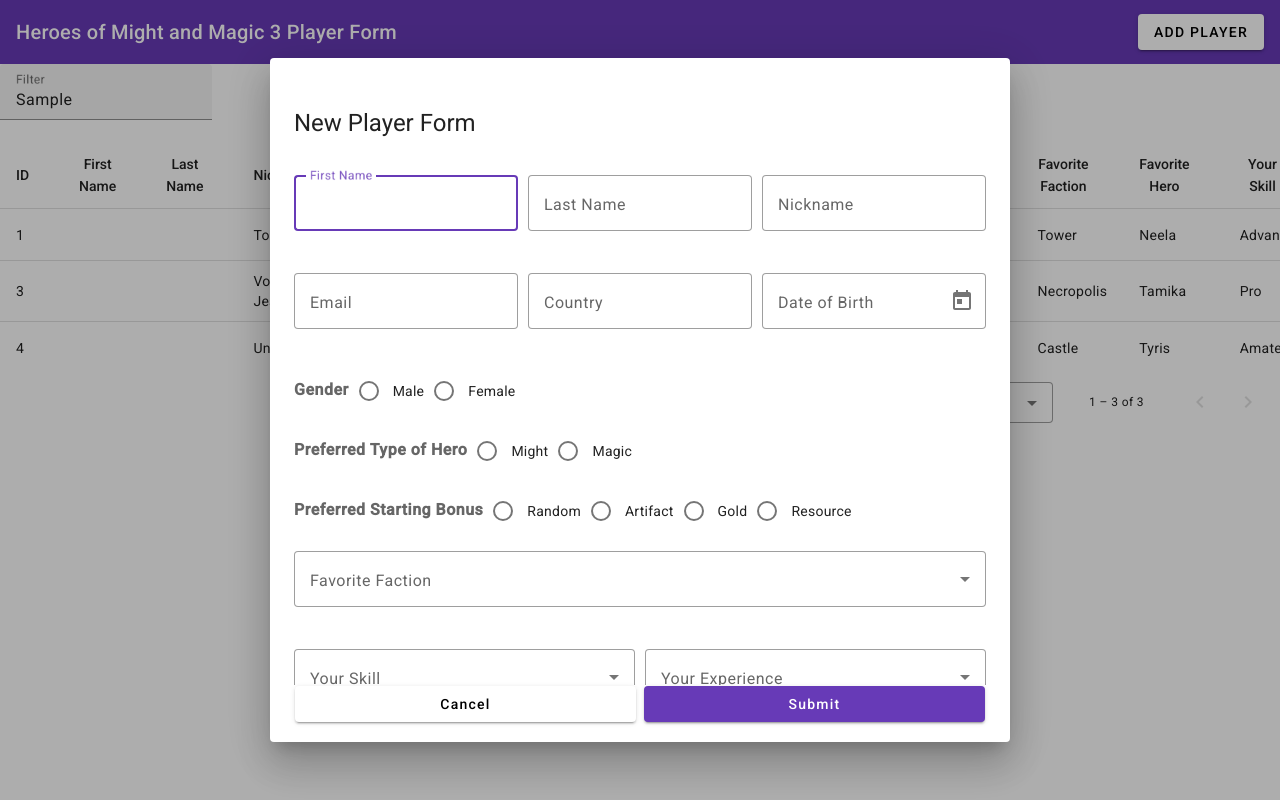
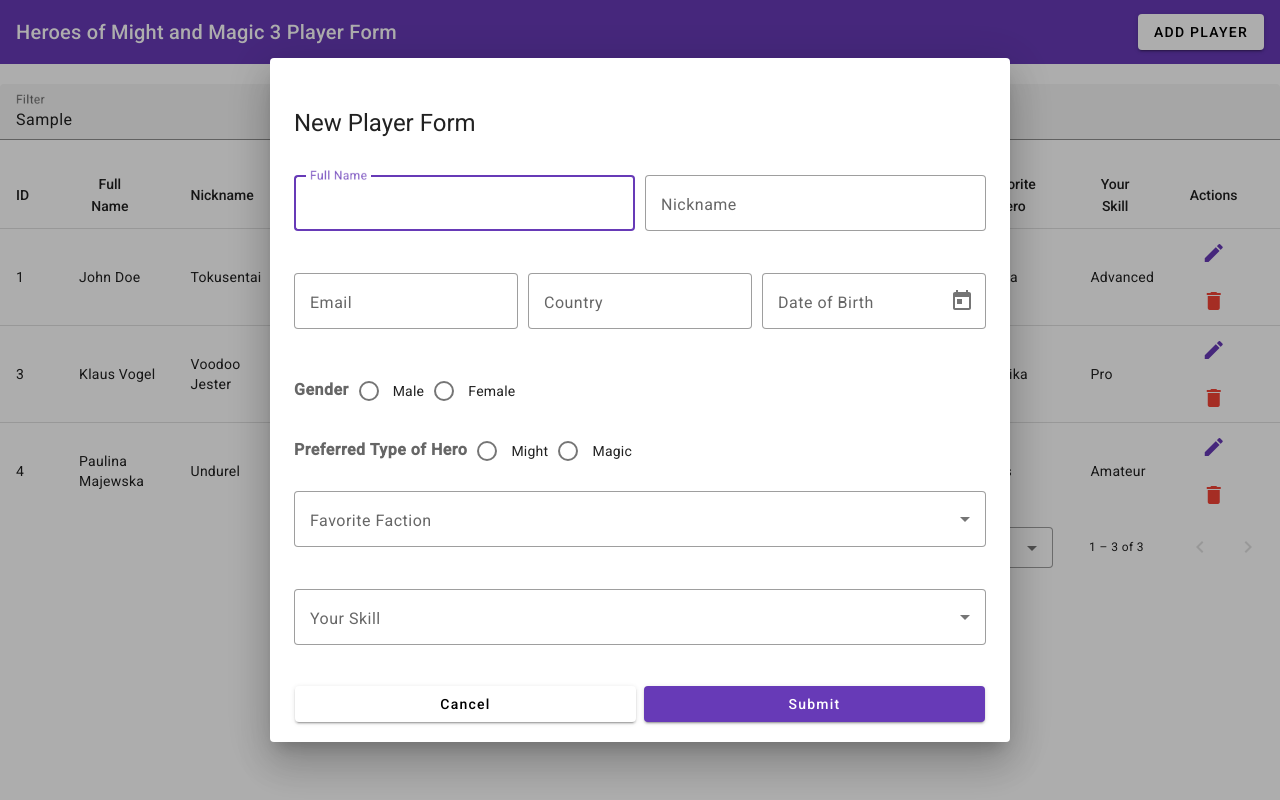
Before and after one commit to mmaksimowicz91/homm3-crud, an Angular app in the folder homm3-crud-app/: page / in a window 1280 px wide. Both pictures are taken after typing "Sample" into the empty fields and a click on the button "ADD PLAYER". Built offline with nearby package versions, Linux system fonts and the light colour scheme; data requests are answered from the project's data file.

Commit message:
feat: funcionality on buttons, add snackbar

```diff
--- a/homm3-crud-app/src/app/app.component.html
+++ b/homm3-crud-app/src/app/app.component.html
@@ -3,10 +3,15 @@
   <span class="example-spacer"></span>
   <button mat-raised-button (click)="openPlayerForm()">ADD PLAYER</button>
 </mat-toolbar>
-
+<div class="main-body">
   <mat-form-field>
     <mat-label>Filter</mat-label>
-  <input matInput (keyup)="applyFilter($event)" placeholder="Ex. Mia" #input />
+    <input
+      matInput
+      (keyup)="applyFilter($event)"
+      placeholder="Ex. Mia"
+      #input
+    />
   </mat-form-field>
 
   <div class="table-container">
@@ -16,14 +21,9 @@
         <td mat-cell *matCellDef="let row">{{ row.id }}</td>
       </ng-container>
 
-    <ng-container matColumnDef="firstName">
-      <th mat-header-cell *matHeaderCellDef mat-sort-header>First Name</th>
-      <td mat-cell *matCellDef="let row">{{ row.firstName }}</td>
-    </ng-container>
-
-    <ng-container matColumnDef="lastName">
-      <th mat-header-cell *matHeaderCellDef mat-sort-header>Last Name</th>
-      <td mat-cell *matCellDef="let row">{{ row.lastName }}</td>
+      <ng-container matColumnDef="fullName">
+        <th mat-header-cell *matHeaderCellDef mat-sort-header>Full Name</th>
+        <td mat-cell *matCellDef="let row">{{ row.fullName }}</td>
       </ng-container>
 
       <ng-container matColumnDef="nickname">
@@ -42,7 +42,7 @@
       </ng-container>
 
       <ng-container matColumnDef="dateOfBirth">
-      <th mat-header-cell *matHeaderCellDef mat-sort-header>Date of Birth</th>
+        <th mat-header-cell *matHeaderCellDef mat-sort-header>Birth</th>
         <td mat-cell *matCellDef="let row">
           {{ row.dateOfBirth | date }}
         </td>
@@ -54,17 +54,8 @@
       </ng-container>
 
       <ng-container matColumnDef="preferredTypeOfHero">
-      <th mat-header-cell *matHeaderCellDef mat-sort-header>
-        Preferred Type of Hero
-      </th>
+        <th mat-header-cell *matHeaderCellDef mat-sort-header>Type of Hero</th>
         <td mat-cell *matCellDef="let row">{{ row.preferredTypeOfHero }}</td>
-    </ng-container>
-
-    <ng-container matColumnDef="preferredStartingBonus">
-      <th mat-header-cell *matHeaderCellDef mat-sort-header>
-        Preferred Starting Bonus
-      </th>
-      <td mat-cell *matCellDef="let row">{{ row.preferredStartingBonus }}</td>
       </ng-container>
 
       <ng-container matColumnDef="favoriteFaction">
@@ -84,9 +75,16 @@
         <td mat-cell *matCellDef="let row">{{ row.yourSkill }}</td>
       </ng-container>
 
-    <ng-container matColumnDef="yourExperience">
-      <th mat-header-cell *matHeaderCellDef mat-sort-header>Your Experience</th>
-      <td mat-cell *matCellDef="let row">{{ row.yourExperience }}</td>
+      <ng-container matColumnDef="action">
+        <th mat-header-cell *matHeaderCellDef mat-sort-header>Actions</th>
+        <td mat-cell *matCellDef="let row">
+          <button mat-icon-button color="primary" (click)="editPlayerForm(row)">
+            <mat-icon>edit</mat-icon>
+          </button>
+          <button mat-icon-button color="warn" (click)="deletePlayer(row.id)">
+            <mat-icon>delete</mat-icon>
+          </button>
+        </td>
       </ng-container>
 
       <tr mat-header-row *matHeaderRowDef="displayedColumns"></tr>
@@ -104,3 +102,4 @@
       aria-label="Select page of users"
     ></mat-paginator>
   </div>
+</div>
--- a/homm3-crud-app/src/app/app.component.scss
+++ b/homm3-crud-app/src/app/app.component.scss
@@ -1,3 +1,12 @@
 .example-spacer {
   flex: 1 1 auto;
 }
+
+.main-body {
+  padding-top: 20px;
+  margin: 0 auto;
+  width: 100%;
+  mat-form-field {
+    width: 100%;
+  }
+}
--- a/homm3-crud-app/src/app/app.component.ts
+++ b/homm3-crud-app/src/app/app.component.ts
@@ -5,6 +5,7 @@
 import { MatPaginator } from '@angular/material/paginator';
 import { MatSort } from '@angular/material/sort';
 import { MatTableDataSource } from '@angular/material/table';
+import { CoreService } from './core/core.service';
 
 @Component({
   selector: 'app-root',
@@ -14,19 +15,17 @@
 export class AppComponent implements OnInit {
   displayedColumns: string[] = [
     'id',
-    'firstName',
-    'lastName',
+    'fullName',
     'nickname',
     'email',
     'country',
     'dateOfBirth',
     'gender',
     'preferredTypeOfHero',
-    'preferredStartingBonus',
     'favoriteFaction',
     'favoriteHero',
     'yourSkill',
-    'yourExperience',
+    'action',
   ];
   dataSource!: MatTableDataSource<any>;
 
@@ -35,7 +34,8 @@
 
   constructor(
     private dialog: MatDialog,
-    private playersService: PlayersService
+    private playersService: PlayersService,
+    private coreService: CoreService
   ) {}
 
   ngOnInit(): void {
@@ -43,7 +43,14 @@
   }
 
   openPlayerForm() {
-    this.dialog.open(PlayerAddEditComponent);
+    const dialogRef = this.dialog.open(PlayerAddEditComponent);
+    dialogRef.afterClosed().subscribe({
+      next: (val) => {
+        if (val) {
+          this.getPlayersList();
+        }
+      },
+    });
   }
 
   getPlayersList() {
@@ -67,4 +74,26 @@
       this.dataSource.paginator.firstPage();
     }
   }
+
+  deletePlayer(id: number) {
+    this.playersService.deletePlayer(id).subscribe({
+      next: (res) => {
+        this.coreService.openSnackBar('Player deleted!');
+        this.getPlayersList();
+      },
+    });
+  }
+
+  editPlayerForm(data: any) {
+    const dialogRef = this.dialog.open(PlayerAddEditComponent, {
+      data,
+    });
+    dialogRef.afterClosed().subscribe({
+      next: (val) => {
+        if (val) {
+          this.getPlayersList();
+        }
+      },
+    });
+  }
 }
--- a/homm3-crud-app/src/app/app.module.ts
+++ b/homm3-crud-app/src/app/app.module.ts
@@ -18,6 +18,7 @@
 import { MatTableModule } from '@angular/material/table';
 import { MatPaginatorModule } from '@angular/material/paginator';
 import { MatSortModule } from '@angular/material/sort';
+import { MatSnackBarModule } from '@angular/material/snack-bar';
 
 import { ReactiveFormsModule } from '@angular/forms';
 
@@ -46,6 +47,7 @@
     FormsModule,
     ReactiveFormsModule,
     HttpClientModule,
+    MatSnackBarModule,
   ],
   providers: [],
   bootstrap: [AppComponent],
--- /dev/null
+++ b/homm3-crud-app/src/app/core/core.service.ts
@@ -0,0 +1,17 @@
+import { Injectable } from '@angular/core';
+import { MatSnackBar } from '@angular/material/snack-bar';
+
+@Injectable({
+  providedIn: 'root',
+})
+export class CoreService {
+  constructor(private snackBar: MatSnackBar) {}
+
+  openSnackBar(message: string, action: string = 'Ok') {
+    this.snackBar.open(message, action, {
+      duration: 5000,
+      verticalPosition: 'top',
+      horizontalPosition: 'right',
+    });
+  }
+}
--- a/homm3-crud-app/src/app/player-add-edit/player-add-edit.component.html
+++ b/homm3-crud-app/src/app/player-add-edit/player-add-edit.component.html
@@ -5,21 +5,12 @@
   <div mat-dialog-content class="content">
     <div class="row">
       <mat-form-field appearance="outline">
-        <mat-label>First Name</mat-label>
+        <mat-label>Full Name</mat-label>
         <input
           matInput
           type="text"
-          placeholder="Ex. Anakin"
-          formControlName="firstName"
-        />
-      </mat-form-field>
-      <mat-form-field appearance="outline">
-        <mat-label>Last Name</mat-label>
-        <input
-          matInput
-          type="text"
-          placeholder="Ex. Skywalker"
-          formControlName="lastName"
+          placeholder="Ex. Anakin Skywalker"
+          formControlName="fullName"
         />
       </mat-form-field>
       <mat-form-field appearance="outline">
@@ -80,18 +71,6 @@
       </mat-radio-group>
     </div>
     <div class="row">
-      <mat-radio-group
-        aria-label="Select an option"
-        formControlName="preferredStartingBonus"
-      >
-        <mat-label><b>Preferred Starting Bonus</b></mat-label>
-        <mat-radio-button value="random">Random</mat-radio-button>
-        <mat-radio-button value="artifact">Artifact</mat-radio-button>
-        <mat-radio-button value="gold">Gold</mat-radio-button>
-        <mat-radio-button value="resource">Resource</mat-radio-button>
-      </mat-radio-group>
-    </div>
-    <div class="row">
       <mat-form-field appearance="outline">
         <mat-label>Favorite Faction</mat-label>
         <mat-select
@@ -131,21 +110,14 @@
           </mat-option>
         </mat-select>
       </mat-form-field>
-      <mat-form-field appearance="outline">
-        <mat-label>Your Experience</mat-label>
-        <mat-select formControlName="yourExperience">
-          <mat-option value="0-1">0-1 year</mat-option>
-          <mat-option value="1-2">1-2 years</mat-option>
-          <mat-option value="2-4">2-4 years</mat-option>
-          <mat-option value="4-8">4-8 years</mat-option>
-          <mat-option value="8-12">8-12 years</mat-option>
-          <mat-option value="12+">12+ years</mat-option>
-        </mat-select>
-      </mat-form-field>
     </div>
   </div>
   <div mat-dialog-actions class="action">
-    <button mat-raised-button>Cancel</button>
-    <button mat-raised-button color="primary" type="submit">Submit</button>
+    <button mat-raised-button type="button" mat-dialog-close="false">
+      Cancel
+    </button>
+    <button mat-raised-button color="primary" type="submit">
+      {{ data ? "Update" : "Submit" }}
+    </button>
   </div>
 </form>
--- a/homm3-crud-app/src/app/player-add-edit/player-add-edit.component.ts
+++ b/homm3-crud-app/src/app/player-add-edit/player-add-edit.component.ts
@@ -1,7 +1,8 @@
-import { Component } from '@angular/core';
+import { Component, Inject, OnInit } from '@angular/core';
 import { FormBuilder, FormGroup } from '@angular/forms';
 import { PlayersService } from '../services/players.service';
-import { DialogRef } from '@angular/cdk/dialog';
+import { MAT_DIALOG_DATA, MatDialogRef } from '@angular/material/dialog';
+import { CoreService } from '../core/core.service';
 
 interface HeroData {
   [key: string]: string[];
@@ -12,28 +13,32 @@
   templateUrl: './player-add-edit.component.html',
   styleUrls: ['./player-add-edit.component.scss'],
 })
-export class PlayerAddEditComponent {
+export class PlayerAddEditComponent implements OnInit {
   constructor(
     private fb: FormBuilder,
     private playersService: PlayersService,
-    private dialogRef: DialogRef<PlayerAddEditComponent>
+    private dialogRef: MatDialogRef<PlayerAddEditComponent>,
+    private coreService: CoreService,
+    @Inject(MAT_DIALOG_DATA) public data: any
   ) {
     this.playerForm = this.fb.group({
-      firstName: '',
-      lastName: '',
+      fullName: '',
       nickname: '',
       email: '',
       country: '',
       dateOfBirth: '',
       gender: '',
       preferredTypeOfHero: '',
-      preferredStartingBonus: '',
       favoriteFaction: '',
       favoriteHero: '',
       yourSkill: '',
-      yourExperience: '',
     });
   }
+
+  ngOnInit(): void {
+    this.playerForm.patchValue(this.data);
+  }
+
   playerForm: FormGroup;
 
   factions: string[] = [
@@ -228,10 +233,23 @@
 
   onFormSubmit() {
     if (this.playerForm.valid) {
+      if (this.data) {
+        this.playersService
+          .editPlayer(this.data.id, this.playerForm.value)
+          .subscribe({
+            next: (val: any) => {
+              this.coreService.openSnackBar('Player Updated Successfully!');
+              this.dialogRef.close(true);
+            },
+            error: (err: any) => {
+              console.error(err);
+            },
+          });
+      } else {
         this.playersService.addPlayer(this.playerForm.value).subscribe({
           next: (val: any) => {
-          alert('Player Added Successfully!');
-          this.dialogRef.close();
+            this.coreService.openSnackBar('Player Added Successfully!');
+            this.dialogRef.close(true);
           },
           error: (err: any) => {
             console.error(err);
@@ -240,3 +258,4 @@
       }
     }
   }
+}
--- a/homm3-crud-app/src/app/services/players.service.ts
+++ b/homm3-crud-app/src/app/services/players.service.ts
@@ -15,4 +15,12 @@
   getPlayerList(): Observable<any> {
     return this.http.get('http://localhost:3000/players');
   }
+
+  deletePlayer(id: number): Observable<any> {
+    return this.http.delete(`http://localhost:3000/players/${id}`);
+  }
+
+  editPlayer(id: number, data: any): Observable<any> {
+    return this.http.put(`http://localhost:3000/players/${id}`, data);
+  }
 }
```
Also changed, not shown: 1 other file (tests, documents, lock files or other folders). Lines whose indentation alone changed are shown as unchanged.
